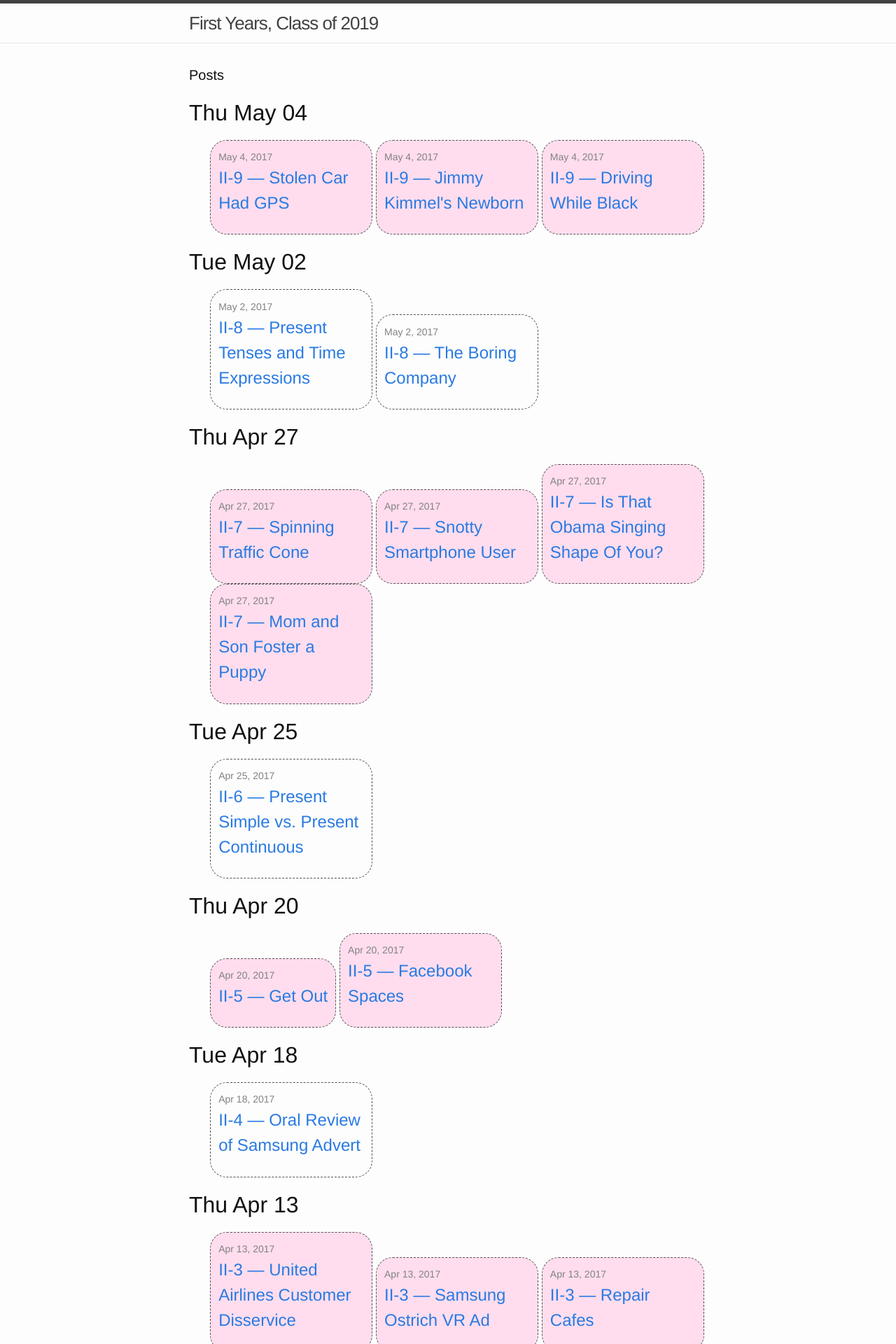
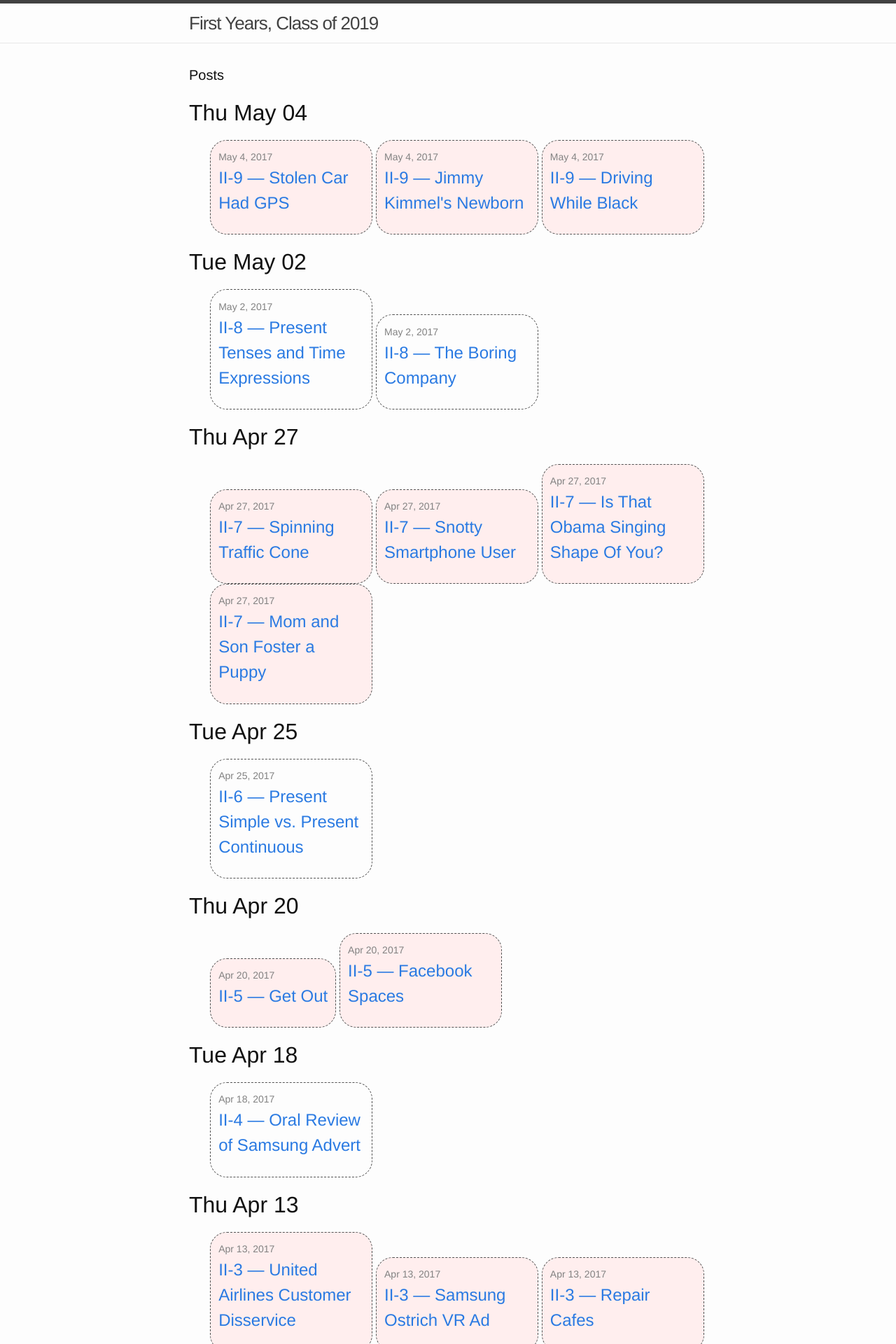
Before and after one commit to MrArgote/19-dot-argote-dot-org, a Jekyll site: the page built from index.html, in a window 1280 px wide. Shown: the top 1920 px of the page at 70% size. Built offline with Jekyll 4.4.1, drawn with Linux system fonts in a browser that asks for light colours.

Commit message:
lighten background-color for .computer-class

```diff
--- a/index.html
+++ b/index.html
@@ -11,7 +11,7 @@ layout: default
     max-width: 13em;
   }
   .post-list li.computer-lab {
-    background-color: #FDE;
+    background-color: #FEE;
   }
 </style>
 
```
